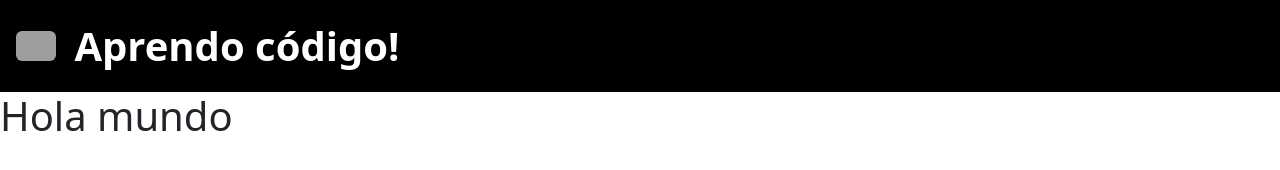
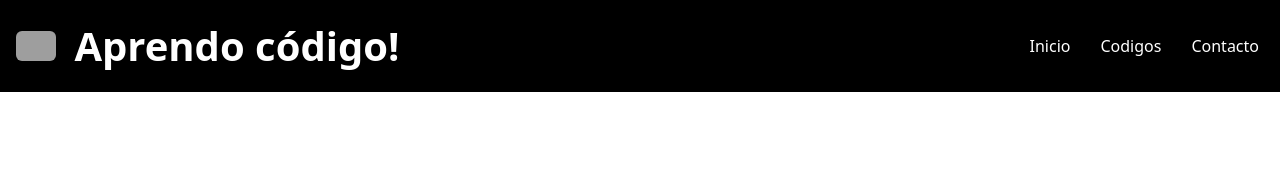
Before and after one commit to javierrend17/My-repository, a plain HTML site: page Prueba 4 Bootsrap/index.html in a window 1280 px wide. Drawn offline with nearby package versions, Linux system fonts and the light colour scheme; grey boxes are pictures that could not be loaded.

Commit message:
Revert "Update index.html"
This reverts commit 040d2ffa04ea127930e5ddf57b7d81ab67ca9a9e.

```diff
--- a/Prueba 4 Bootsrap/index.html
+++ b/Prueba 4 Bootsrap/index.html
@@ -23,10 +23,14 @@
       </div>
 
     </div>
-
+    <div class="col-6">
+      <div class="d-flex justify-content-end p-2 gap-1 ">
+        <button class="btn rounded-0 text-white" type="button">Inicio</button>
+        <button class="btn rounded-0 text-white" type="button">Codigos</button>
+        <button class="btn rounded-0 text-white" type="button">Contacto</button>
+      </div>
+    </div>
   </div>
-
-  <h1>Hola mundo</h1>
 
 </body>
 </html>
```
